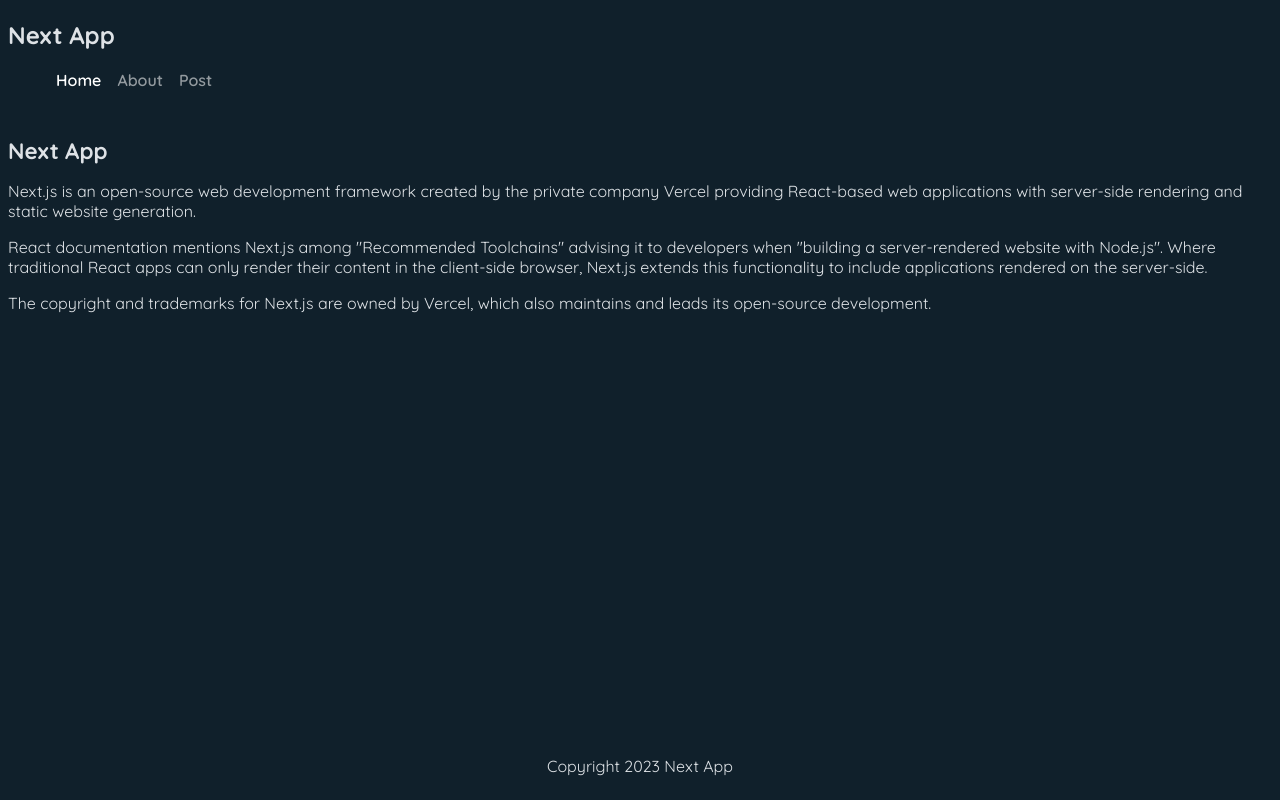
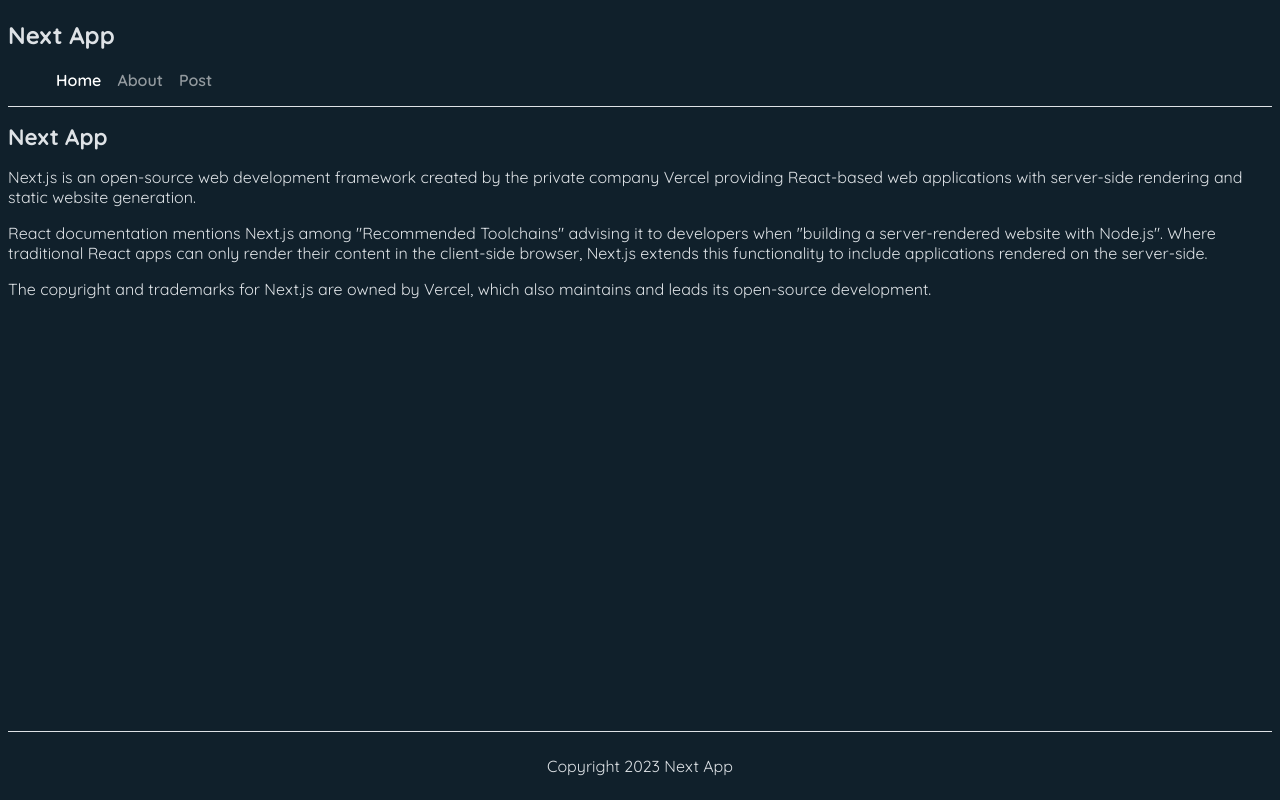
Before and after one commit to andriandev/next-app-dir, a Next.js app: page / in a window 1280 px wide. Built offline with nearby package versions, Linux system fonts and the light colour scheme; no server answers.

Commit message:
Fix style

```diff
--- a/app/post/[id]/page.jsx
+++ b/app/post/[id]/page.jsx
@@ -69,6 +69,11 @@
       />
       <h1>{post?.title}</h1>
       <p>{post?.content}</p>
+      <p className="time-post">
+        {new Date().getFullYear()}-{new Date().getMonth()}-{new Date().getDay()}{' '}
+        {new Date().getHours()}:{new Date().getMinutes()}:
+        {new Date().getSeconds()}
+      </p>
     </main>
   );
 }
--- a/apps/styles/global.css
+++ b/apps/styles/global.css
@@ -3,6 +3,10 @@
   --body-background-color: #10202b;
   --body-link: #3a94d4;
   --body-link-hover: #367db0;
+}
+
+header {
+  border-bottom: 1px solid var(--body-color);
 }
 
 body {
@@ -15,13 +19,14 @@
 }
 
 main {
-  margin: 1rem 0;
+  margin: 0.5rem 0 2rem 0;
 }
 
 footer {
   text-align: center;
   margin-top: auto;
   padding: 0.5rem 0;
+  border-top: 1px solid var(--body-color);
 }
 
 a {
@@ -36,6 +41,7 @@
 
 h1 {
   font-size: 1.4rem;
+  margin: 0.5rem 0;
 }
 
 .active {
```
